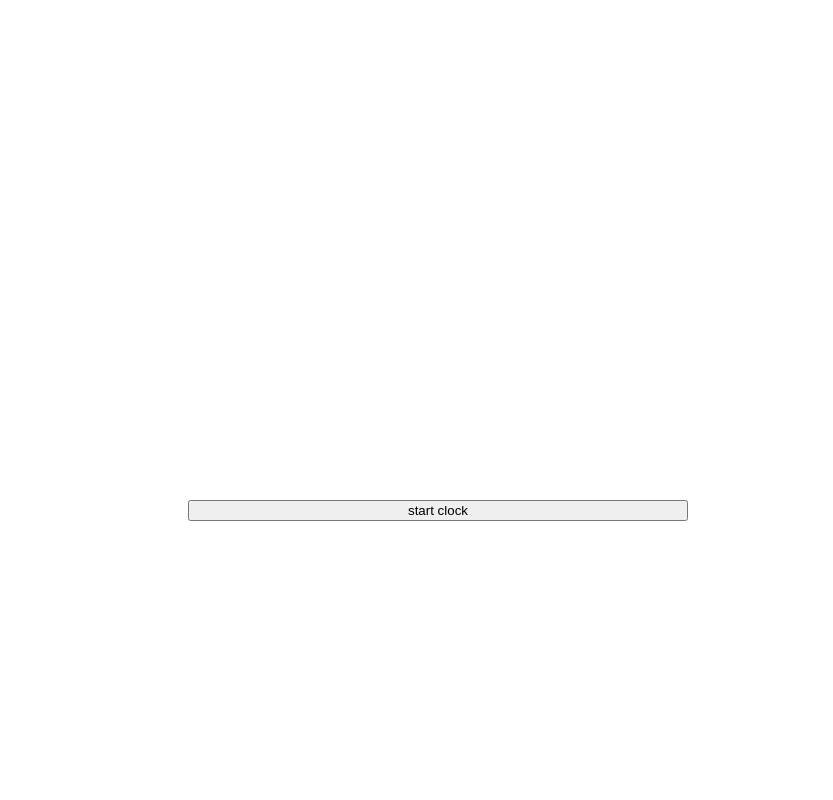
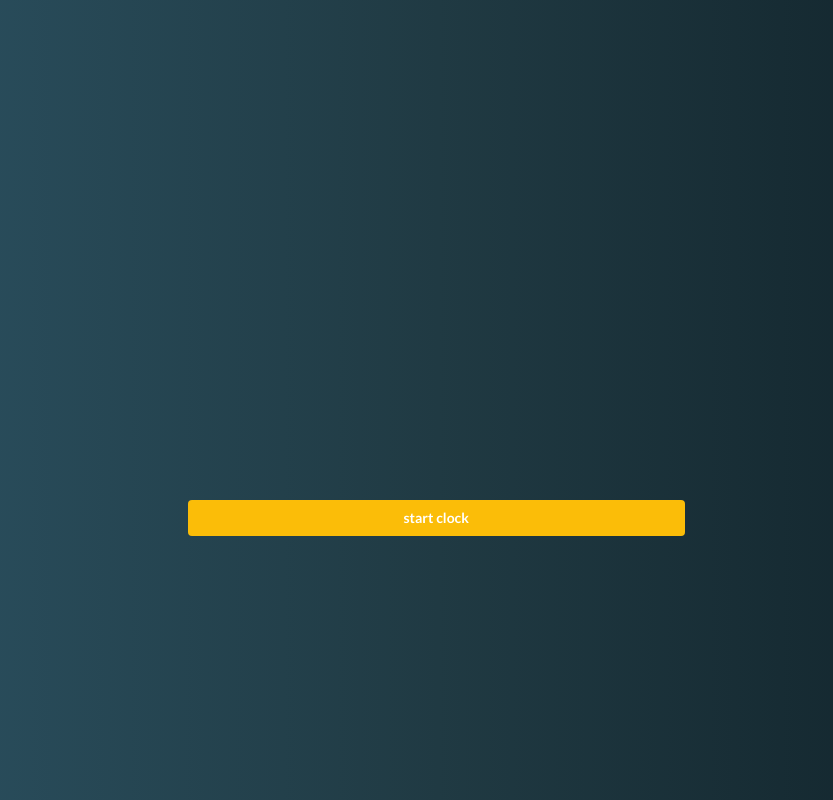
Before and after one commit to malekeym/Clock, a React (Create React App) app: page / in a window 1280 px wide. Shown: the whole page, without its empty margins (202-1035 px from the left). Built offline with nearby package versions, Linux system fonts and the light colour scheme.

Commit message:
beutify Clock

```diff
--- a/package.json
+++ b/package.json
@@ -11,6 +11,8 @@
     "react": "^17.0.2",
     "react-dom": "^17.0.2",
     "react-scripts": "4.0.3",
+    "semantic-ui-css": "^2.4.1",
+    "semantic-ui-react": "^2.0.3",
     "web-vitals": "^1.1.1"
   },
   "scripts": {
@@ -18,8 +20,8 @@
     "build": "react-scripts build",
     "test": "react-scripts test",
     "eject": "react-scripts eject",
-    "predeploy" : "yarn build",
-    "deploy" : "gh-pages -d build"
+    "predeploy": "yarn build",
+    "deploy": "gh-pages -d build"
   },
   "eslintConfig": {
     "extends": [
--- a/public/index.html
+++ b/public/index.html
@@ -2,7 +2,7 @@
 <html lang="en">
   <head>
     <meta charset="utf-8" />
-    <link rel="icon" href="%PUBLIC_URL%/favicon.ico" />
+    <!-- <link rel="stylesheet" href="./mainStyle.css"> -->
     <meta name="viewport" content="width=device-width, initial-scale=1" />
     <meta name="theme-color" content="#000000" />
     <meta
--- a/src/Clock.js
+++ b/src/Clock.js
@@ -7,12 +7,12 @@ function initialClock(){
   ctx.translate(height, height);
   let radius = height * 0.6;
   var gradient = ctx.createRadialGradient(0, 0, radius, 0, 0, height*2);
-  gradient.addColorStop(0.1, "#2d3436");
-  gradient.addColorStop(0.2, "#ffb142");
+  gradient.addColorStop(0.2, "#2d343600");
+  gradient.addColorStop(0.1, "#ffb142");
   function drawClock(ctx) {
     ctx.fillStyle = gradient;
     ctx.fillRect(-height, -height, height*2, height*2);
-    ctx.fillStyle = "#bdc3c7";
+    ctx.fillStyle = "#130f40";
     ctx.font = "30px Arial";
     ctx.font = radius * 0.15 + "px Vazir";
     ctx.textBaseline = "middle";
@@ -36,7 +36,7 @@ function initialClock(){
     drawHand(ctx, second, radius * 0.9, radius * 0.02);
     ctx.beginPath();
     ctx.arc(0, 0, 12.5, 0, 2 * Math.PI);
-    ctx.fillStyle = "#aaa69d";
+    ctx.fillStyle = "#2C5364";
     ctx.fill();
   }
 
@@ -47,7 +47,7 @@ function initialClock(){
     ctx.moveTo(0, 0);
     ctx.rotate(pos);
     ctx.lineTo(0, -length);
-    ctx.strokeStyle = "#f1c40f";
+    ctx.strokeStyle = "#0F2027";
     ctx.stroke();
     ctx.rotate(-pos);
   }
@@ -65,7 +65,7 @@ function clockHandler(){
   return(
     <div id="Clock">
       <canvas id="canvasClock" width="500" height="500"></canvas>
-      <button onClick={startTime} >start clock</button>
+      <button className="ui yellow button"onClick={startTime} >start clock</button>
     </div>
   )
 }
--- a/src/index.css
+++ b/src/index.css
@@ -5,6 +5,8 @@ body {
     sans-serif;
   -webkit-font-smoothing: antialiased;
   -moz-osx-font-smoothing: grayscale;
+    background: #0F2027;  /* fallback for old browsers */
+    background: linear-gradient(to right, #2C5364, #203A43, #0F2027); /* W3C, IE 10+/ Edge, Firefox 16+, Chrome 26+, Opera 12+, Safari 7+ */
 }
 
 code {
--- a/src/index.js
+++ b/src/index.js
@@ -1,5 +1,6 @@
 import React from 'react';
 import ReactDOM from 'react-dom';
+import 'semantic-ui-css/semantic.min.css'
 import './index.css';
 import App from './App';
 
```
